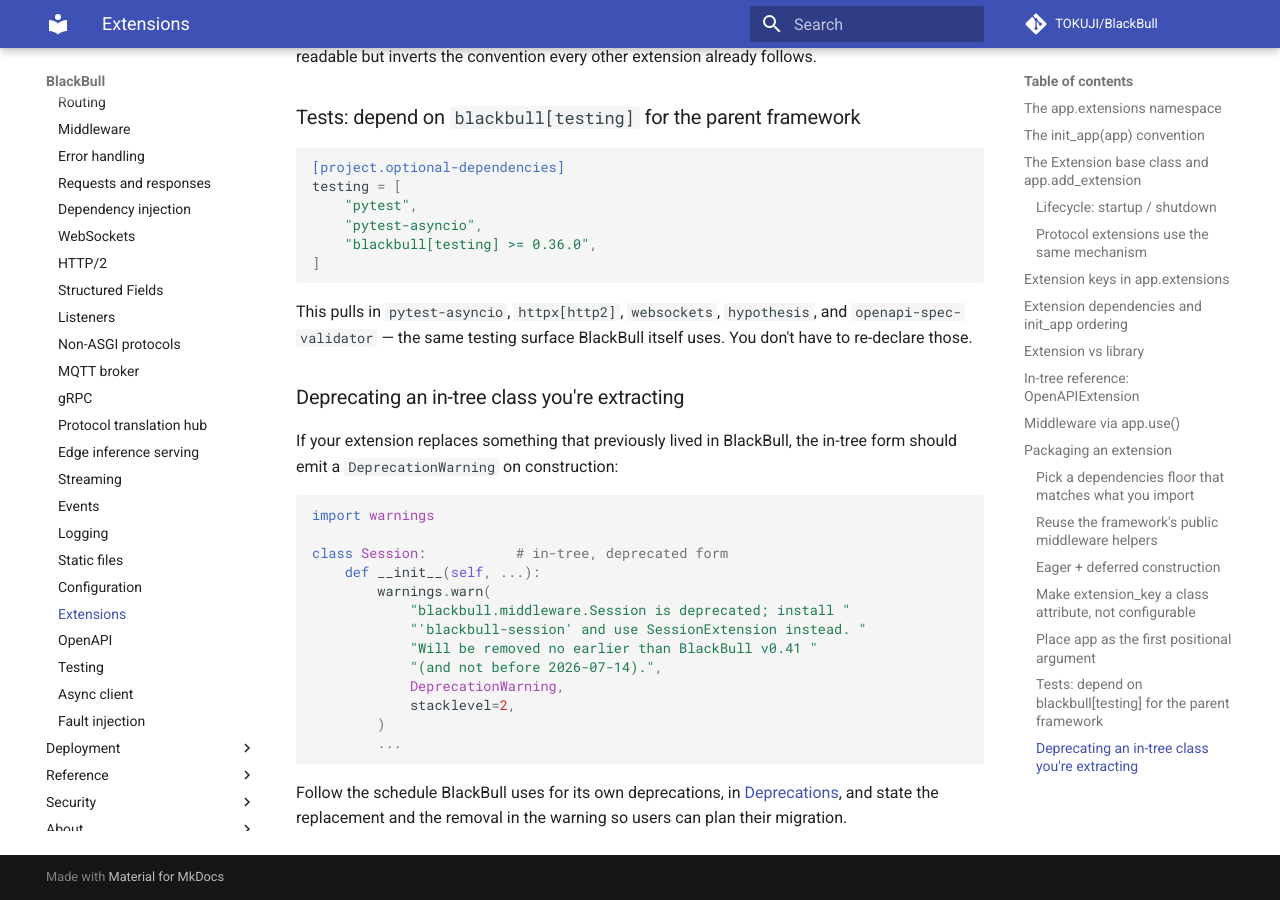
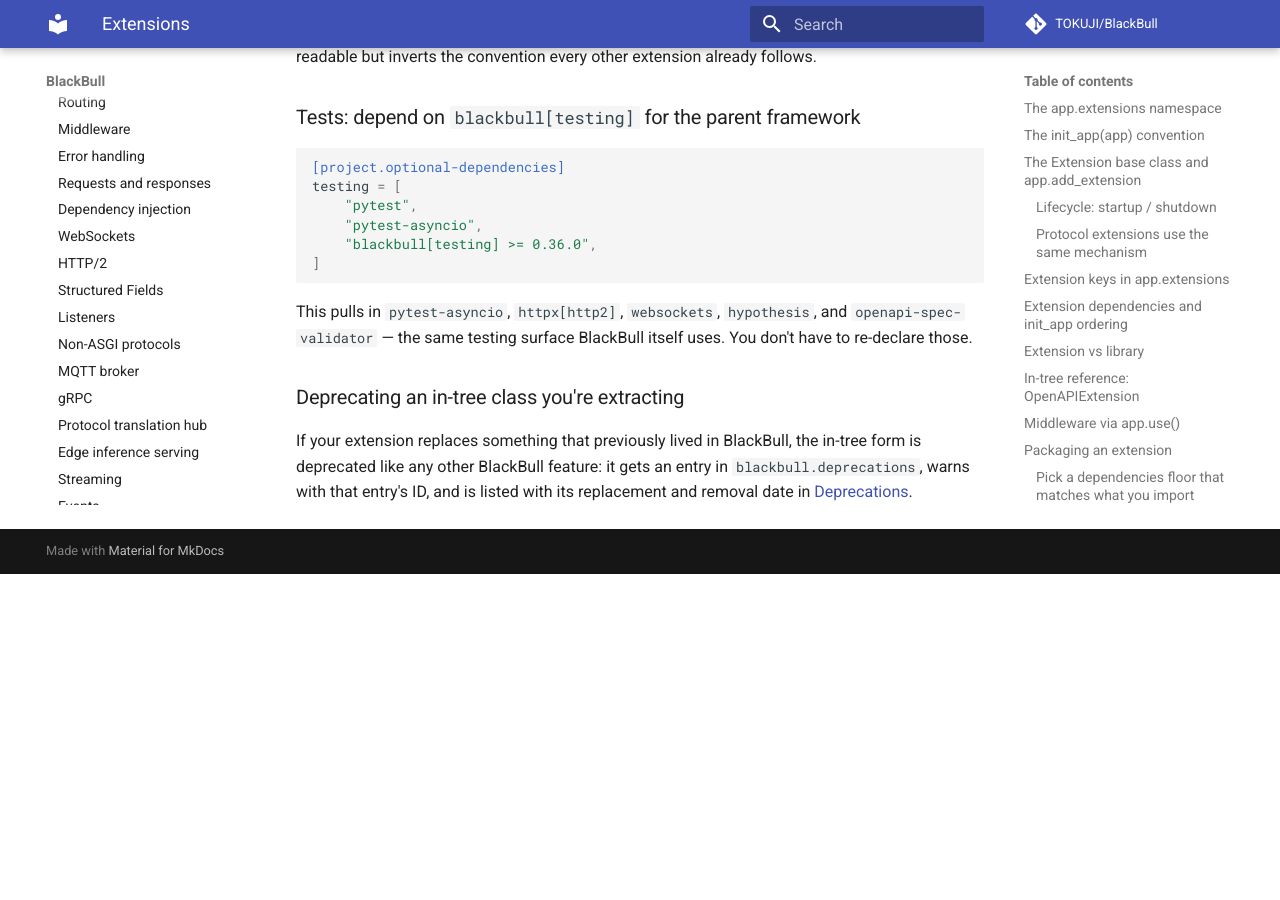
Before and after one commit to TOKUJI/BlackBull, an MkDocs documentation site: the page built from docs/guide/extensions.md, in a window 1280 px wide and 900 px high, scrolled down 7194 px. Built offline with MkDocs 1.6.1 and Material for MkDocs 9.7.7, drawn with Linux system fonts in a browser that asks for light colours; comment, search, counter and statistics services are not loaded; after the commit the page ends 7768 px from its top, so only the background shows below that.

Commit message:
test(deprecations): the published table must equal the registry exactly (BLA-576)
The page check compared by substring, so a row added by hand beside the
generated table passed.  The scan also covers BlackBullDeprecationWarning
itself, and the extensions guide points at the registry instead of
showing a raw warning with a hard-coded date.

Co-Authored-By: Claude Opus 5.5 <noreply@anthropic.com>

````diff
--- a/docs/guide/extensions.md
+++ b/docs/guide/extensions.md
@@ -376,26 +376,8 @@ surface BlackBull itself uses.  You don't have to re-declare those.
 
 ### Deprecating an in-tree class you're extracting
 
-If your extension replaces something that previously lived in
-BlackBull, the in-tree form should emit a `DeprecationWarning` on
-construction:
-
-```python
-import warnings
-
-class Session:           # in-tree, deprecated form
-    def __init__(self, ...):
-        warnings.warn(
-            "blackbull.middleware.Session is deprecated; install "
-            "'blackbull-session' and use SessionExtension instead. "
-            "Will be removed no earlier than BlackBull v0.41 "
-            "(and not before 2026-07-14).",
-            DeprecationWarning,
-            stacklevel=2,
-        )
-        ...
-```
-
-Follow the schedule BlackBull uses for its own deprecations, in
-[Deprecations](../reference/deprecations.md), and state the replacement and
-the removal in the warning so users can plan their migration.
+If your extension replaces something that previously lived in BlackBull,
+the in-tree form is deprecated like any other BlackBull feature: it gets an
+entry in `blackbull.deprecations`, warns with that entry's ID, and is listed
+with its replacement and removal date in
+[Deprecations](../reference/deprecations.md).
````
Also changed, not shown: 1 other file.
